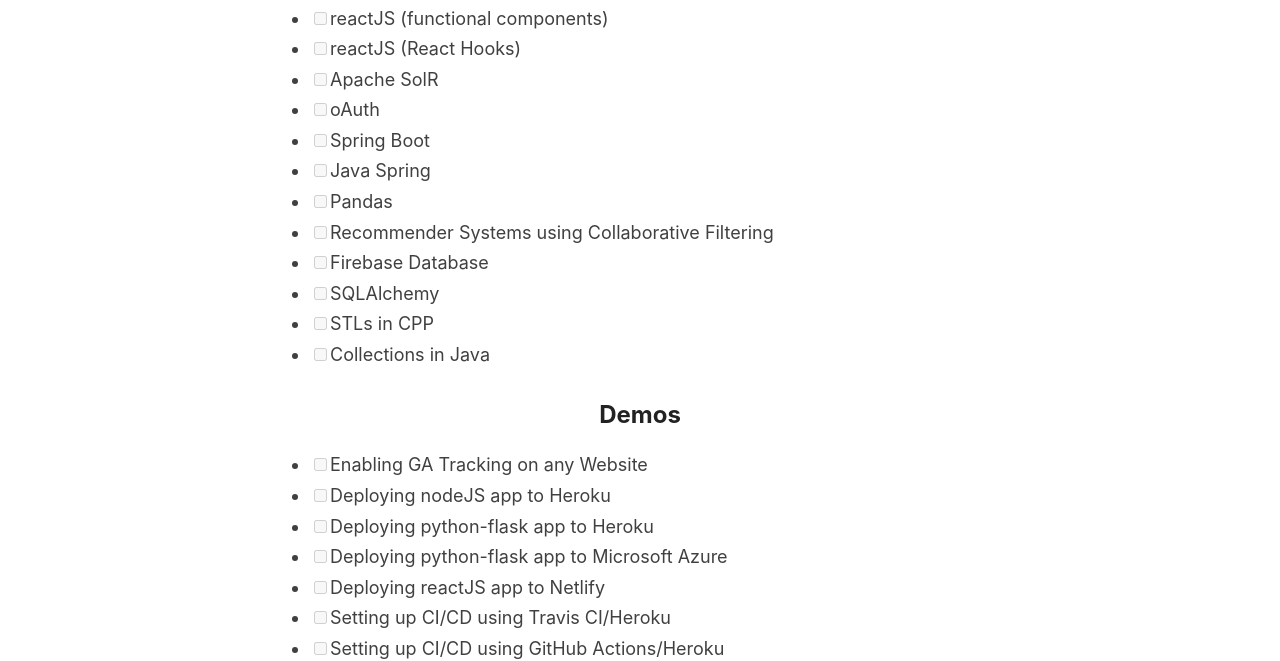
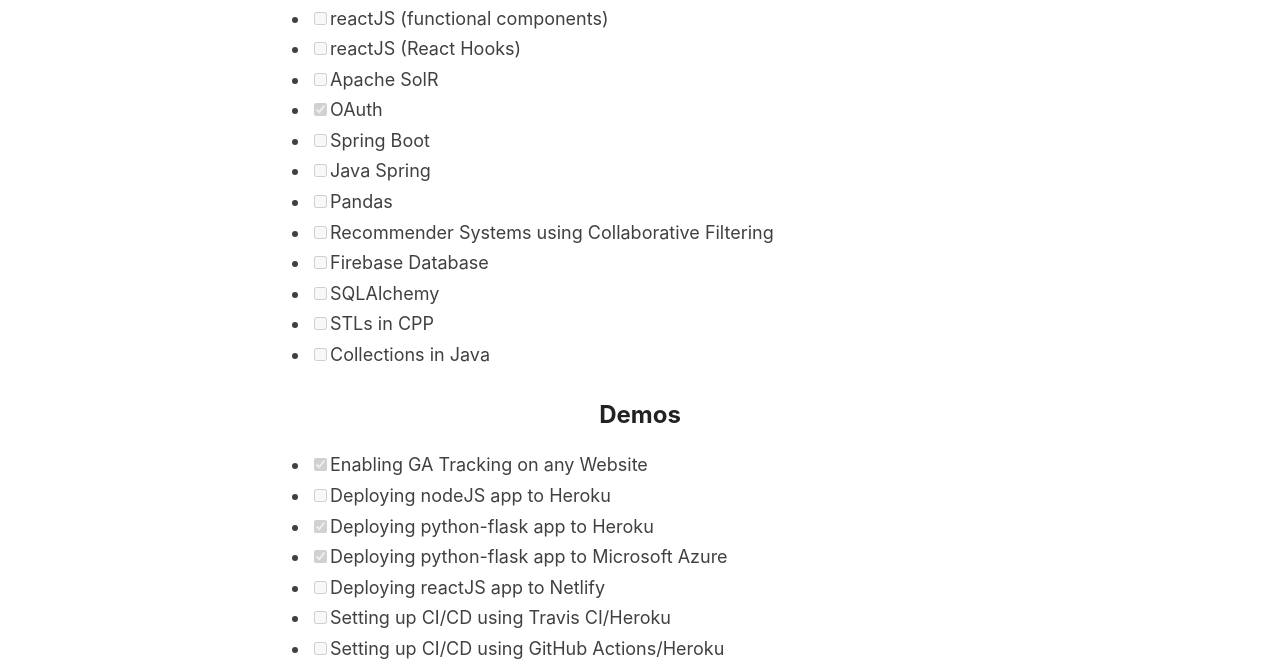
Before and after one commit to jaykay12/tech, a Jekyll site: the page built from _pages/about.md, in a window 1280 px wide. Shown: the part 807-1468 px from the top of the page. Built offline with Jekyll 4.4.1, drawn with Linux system fonts in a browser that asks for light colours.

Commit message:
Updated indexed list

```diff
--- a/_pages/about.md
+++ b/_pages/about.md
@@ -28,7 +28,7 @@
 - [ ] reactJS (functional components)
 - [ ] reactJS (React Hooks)
 - [ ] Apache SolR
-- [ ] oAuth
+- [x] OAuth
 - [ ] Spring Boot
 - [ ] Java Spring
 - [ ] Pandas
@@ -40,10 +40,10 @@
 
 ## Demos
 
-- [ ] Enabling GA Tracking on any Website
+- [x] Enabling GA Tracking on any Website
 - [ ] Deploying nodeJS app to Heroku
-- [ ] Deploying python-flask app to Heroku
-- [ ] Deploying python-flask app to Microsoft Azure
+- [x] Deploying python-flask app to Heroku
+- [x] Deploying python-flask app to Microsoft Azure
 - [ ] Deploying reactJS app to Netlify
 - [ ] Setting up CI/CD using Travis CI/Heroku
 - [ ] Setting up CI/CD using GitHub Actions/Heroku
```
Also changed, not shown: _posts/2020-7-10-oauth.md (+1 -1 lines).
